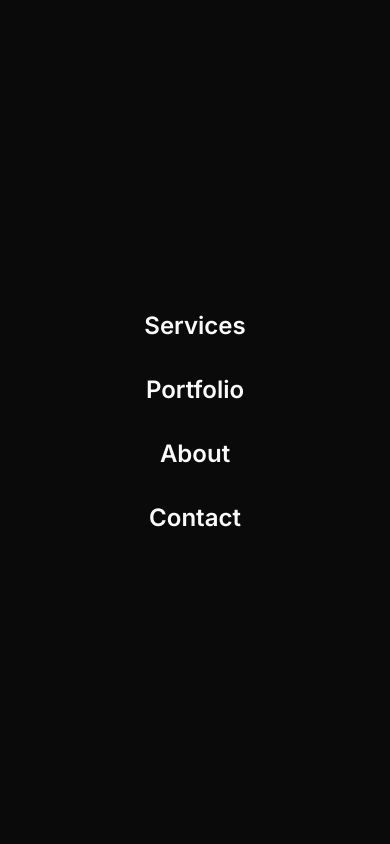
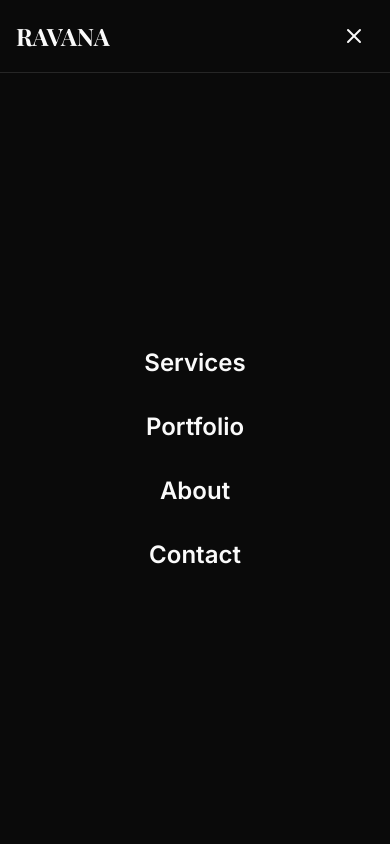
Before and after one commit to nmang004/ravana, a Next.js app: page / in a window 390 px wide. Both pictures are taken after a click on the button 346 px from the left and 36 px from the top of the page. Shown: the top 844 px of the page. Built offline with nearby package versions, Linux system fonts and the light colour scheme; a web font is replaced by a local one.

Commit message:
fix: mobile navigation scroll glitch and UI
- Implemented Lenis context to properly manage scroll behavior
- Added logo and close button to mobile navigation
- Prevented background scroll when mobile menu is open

```diff
--- a/app/layout.tsx
+++ b/app/layout.tsx
@@ -4,8 +4,8 @@ import "./globals.css";
 import Navbar from "@/components/layout/Navbar";
 import Footer from "@/components/layout/Footer";
 import AnimatedCursor from "@/components/interactive/AnimatedCursor";
-import SmoothScroll from "@/components/interactive/SmoothScroll";
 import StructuredData from "@/components/seo/StructuredData";
+import { LenisProvider } from "@/context/LenisContext";
 
 const inter = Inter({
   subsets: ["latin"],
@@ -88,13 +88,14 @@ export default function RootLayout({
         <StructuredData type="website" />
       </head>
       <body className={`${inter.className} antialiased bg-background text-foreground`}>
-        <SmoothScroll />
+        <LenisProvider>
           <AnimatedCursor />
           <Navbar />
           <main className="min-h-screen">
             {children}
           </main>
           <Footer />
+        </LenisProvider>
       </body>
     </html>
   );
--- a/components/interactive/SmoothScroll.tsx
+++ /dev/null
@@ -1,30 +0,0 @@
-"use client";
-
-import { useEffect } from "react";
-import Lenis from "lenis";
-
-export default function SmoothScroll() {
-  useEffect(() => {
-    const lenis = new Lenis({
-      duration: 1.2,
-      easing: (t) => Math.min(1, 1.001 - Math.pow(2, -10 * t)),
-      gestureOrientation: "vertical",
-      smoothWheel: true,
-      wheelMultiplier: 1,
-      touchMultiplier: 2,
-    });
-
-    function raf(time: number) {
-      lenis.raf(time);
-      requestAnimationFrame(raf);
-    }
-
-    requestAnimationFrame(raf);
-
-    return () => {
-      lenis.destroy();
-    };
-  }, []);
-
-  return null;
-}
--- a/components/layout/MobileNav.tsx
+++ b/components/layout/MobileNav.tsx
@@ -1,26 +1,55 @@
 'use client'
 
-import { useState } from 'react'
+import { useState, useEffect } from 'react'
 import { Menu, X } from 'lucide-react'
 import { navLinks } from '@/lib/data'
 import Link from 'next/link'
+import { motion, AnimatePresence } from 'framer-motion'
+import { useLenis } from '@/context/LenisContext'
 
 const MobileNav = () => {
   const [isOpen, setIsOpen] = useState(false)
+  const { lenis } = useLenis()
 
   const toggleMenu = () => {
     setIsOpen(!isOpen)
   }
 
+  useEffect(() => {
+    if (isOpen) {
+      lenis?.stop()
+    } else {
+      lenis?.start()
+    }
+
+    return () => {
+      lenis?.start()
+    }
+  }, [isOpen, lenis])
+
   return (
     <div className="md:hidden">
-      <button onClick={toggleMenu} className="p-2 z-50">
-        {isOpen ? <X size={24} /> : <Menu size={24} />}
+      <button onClick={toggleMenu} className="p-2 z-[100]">
+        <Menu size={24} />
       </button>
 
+      <AnimatePresence>
         {isOpen && (
-        <div className="fixed inset-0 bg-background z-40 flex flex-col items-center justify-center">
-          <nav className="flex flex-col items-center space-y-8">
+          <motion.div
+            initial={{ opacity: 0 }}
+            animate={{ opacity: 1 }}
+            exit={{ opacity: 0 }}
+            className="fixed inset-0 bg-background z-50 flex flex-col"
+          >
+            <div className="flex items-center justify-between p-4 border-b border-border">
+              <Link href="/" onClick={toggleMenu}>
+                <h1 className="text-2xl font-heading font-bold text-foreground">RAVANA</h1>
+              </Link>
+              <button onClick={toggleMenu} className="p-2">
+                <X size={24} />
+              </button>
+            </div>
+            <nav className="flex flex-col items-center justify-center flex-1 space-y-8">
               {navLinks.map((link) => (
                 <Link
                   key={link.href}
@@ -32,8 +61,9 @@ const MobileNav = () => {
                 </Link>
               ))}
             </nav>
-        </div>
+          </motion.div>
         )}
+      </AnimatePresence>
     </div>
   )
 }
--- /dev/null
+++ b/context/LenisContext.tsx
@@ -0,0 +1,48 @@
+'use client'
+
+import { createContext, useContext, ReactNode, useState, useEffect } from 'react'
+import Lenis from 'lenis'
+
+interface LenisContextType {
+  lenis: Lenis | null
+}
+
+const LenisContext = createContext<LenisContextType | undefined>(undefined)
+
+export const useLenis = () => {
+  const context = useContext(LenisContext)
+  if (!context) {
+    throw new Error('useLenis must be used within a LenisProvider')
+  }
+  return context
+}
+
+export const LenisProvider = ({ children }: { children: ReactNode }) => {
+  const [lenis, setLenis] = useState<Lenis | null>(null)
+
+  useEffect(() => {
+    const newLenis = new Lenis({
+      duration: 1.2,
+      easing: (t) => Math.min(1, 1.001 - Math.pow(2, -10 * t)),
+      gestureOrientation: "vertical",
+      smoothWheel: true,
+      wheelMultiplier: 1,
+      touchMultiplier: 2,
+    });
+
+    setLenis(newLenis)
+
+    function raf(time: number) {
+      newLenis.raf(time)
+      requestAnimationFrame(raf)
+    }
+
+    requestAnimationFrame(raf)
+
+    return () => {
+      newLenis.destroy()
+    }
+  }, [])
+
+  return <LenisContext.Provider value={{ lenis }}>{children}</LenisContext.Provider>
+}
```
Lines whose indentation alone changed are shown as unchanged.
